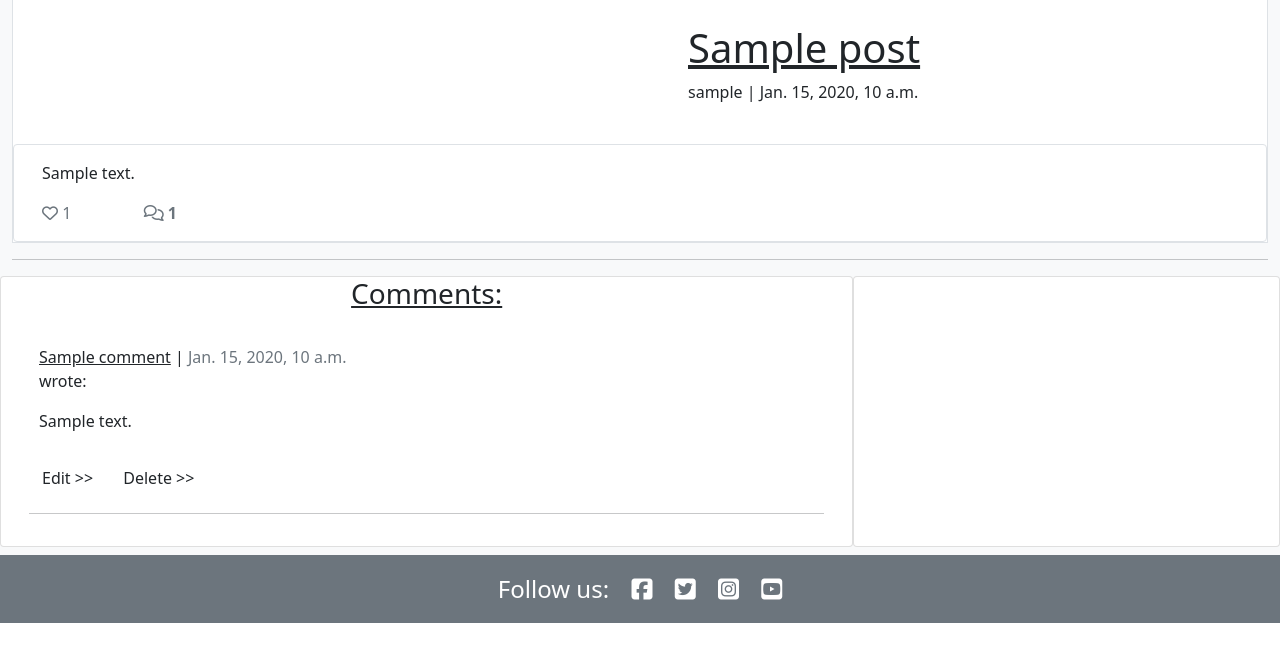
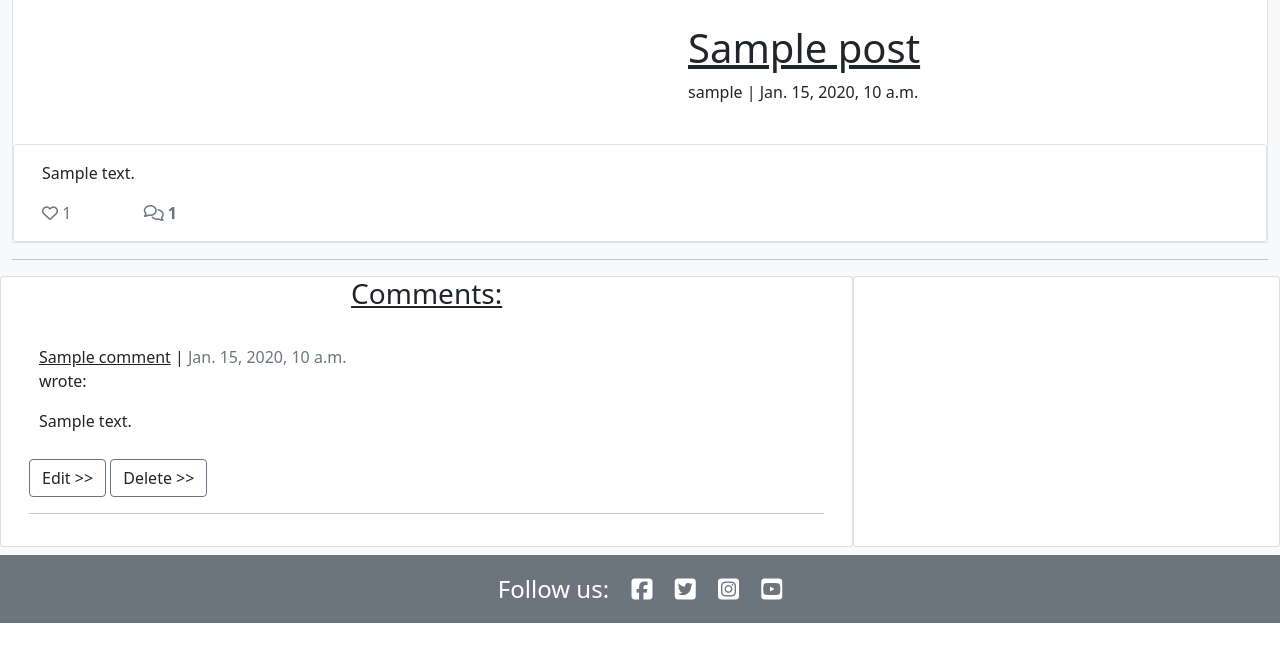
Before and after one commit to Code-Institute-Submissions/SerjMartin-Funakoshi-Club_AprResub, a Django app: a page that uses templates/post_detail.html in a window 1280 px wide. Shown: the part 111-773 px from the top of the page. Run offline with Django 3.2, Linux system fonts and the light colour scheme; tables that the repository leaves empty hold one stand-in row (values such as "Sample post"); some libraries are stand-ins or nearby versions; some web fonts are replaced.

Commit message:
Add style to edit and delete button

```diff
--- a/templates/post_detail.html
+++ b/templates/post_detail.html
@@ -77,8 +77,8 @@
                     {{ comment.body | linebreaks }}
 
                 </div>
-                <a href="{% url 'edit_comment' comment.id %}" class="post-link btn">Edit >></a>
-                <a href="{% url 'delete_comment' comment.id %}" class="post-link btn">Delete >></a>
+                <a href="{% url 'edit_comment' comment.id %}" class="post-link btn btn-outline-secondary text-dark">Edit >></a>
+                <a href="{% url 'delete_comment' comment.id %}" class="post-link btn btn-outline-secondary text-dark">Delete >></a>
                 <hr>
                 {% endfor %}
             </div>
```
